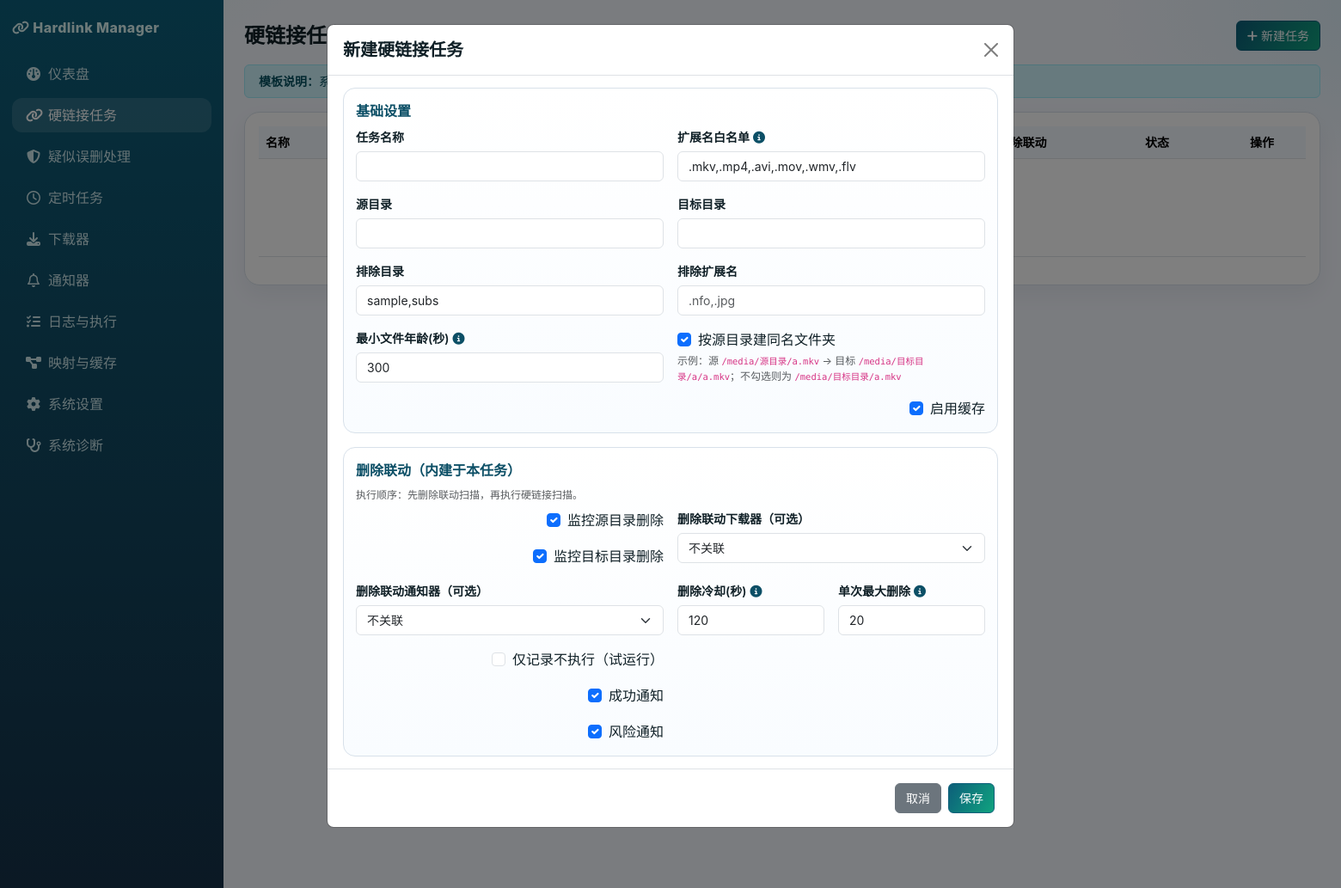
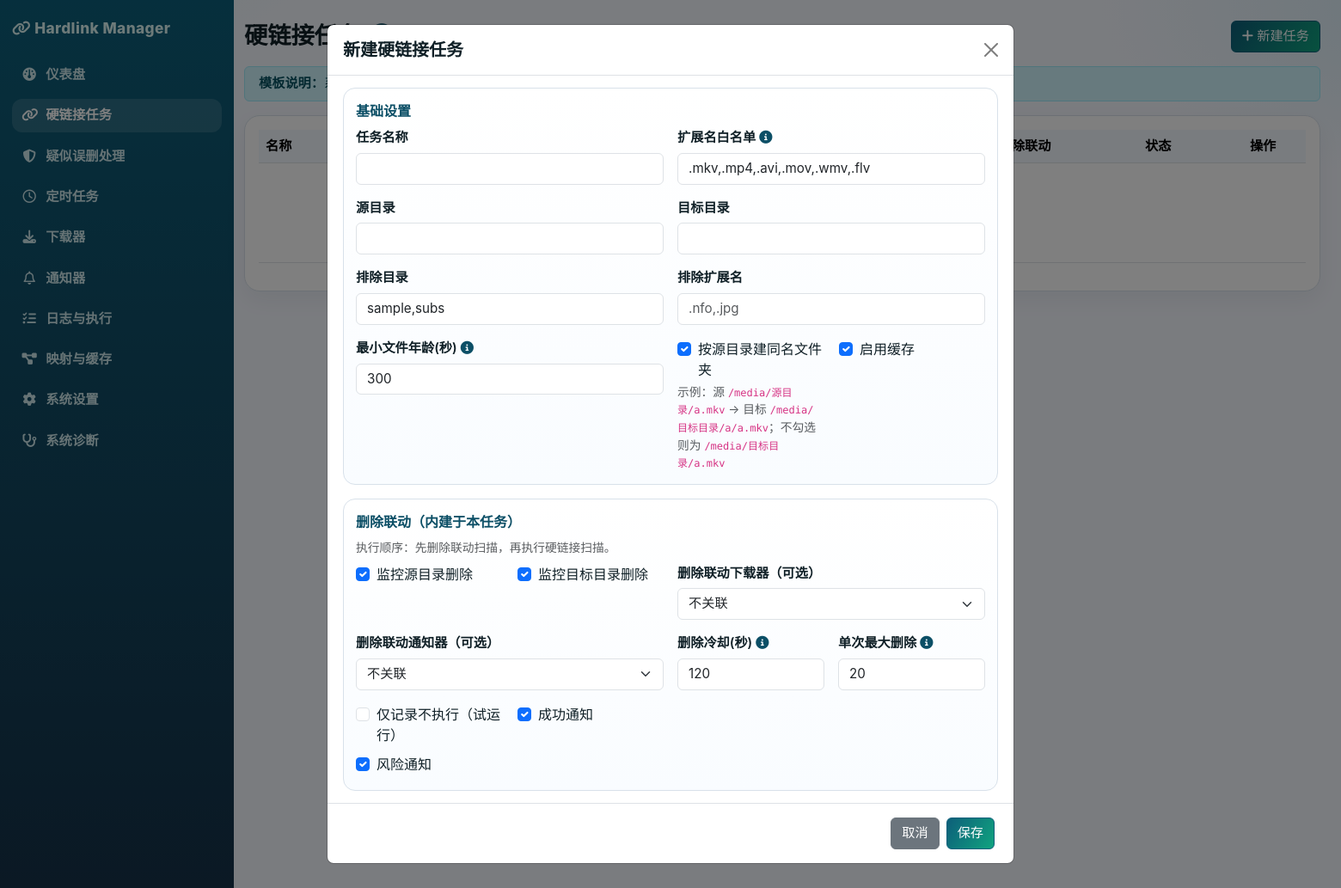
Before and after one commit to MaroD1M/HLM-Demo, a Flask app: page /hardlink in a window 1560 px wide, after a click on "新建任务". Shown: the whole page at 86% size. Run offline with Flask 3, Linux system fonts and the light colour scheme; parts of the project's set-up code (start-up, migrations or seed data) failed here and were passed over; some libraries are stand-ins or nearby versions.

Commit message:
chore: 发布 v0.2.3，完善UI可读性并更新README

```diff
--- a/static/css/app.css
+++ b/static/css/app.css
@@ -158,3 +158,235 @@ h5 { font-size: var(--fs-20); }
   margin-bottom: 8px;
   display: block;
 }
+/* Global readability */
+body {
+  font-size: 15px;
+}
+
+.main {
+  font-size: 0.98rem;
+}
+
+/* Sidebar readability */
+.side .brand {
+  font-size: 1.08rem;
+}
+
+.side .nav-link {
+  font-size: 0.96rem;
+  font-weight: 600;
+  padding: 0.58rem 0.7rem;
+  gap: 10px;
+}
+
+.side .nav-link span {
+  line-height: 1.35;
+}
+
+/* Common table action usability */
+.table-responsive {
+  overflow-x: auto;
+  -webkit-overflow-scrolling: touch;
+}
+
+.actions-row {
+  display: flex;
+  flex-wrap: wrap;
+  align-items: center;
+  gap: 8px;
+}
+
+.actions-row form {
+  margin: 0;
+}
+
+.actions-row .btn {
+  white-space: nowrap;
+}
+
+/* Hardlink task list */
+.hardlink-table {
+  min-width: 1180px;
+}
+
+.hardlink-table .col-actions {
+  min-width: 350px;
+}
+
+/* Mapping/caches table: keep operation visible and avoid giant horizontal drag */
+.mapping-table {
+  min-width: 1280px;
+  table-layout: auto;
+}
+
+.mapping-table th,
+.mapping-table td {
+  vertical-align: middle;
+}
+
+.mapping-table .col-actions {
+  min-width: 280px;
+  position: sticky;
+  right: 0;
+  z-index: 2;
+  background: #fff;
+  box-shadow: -10px 0 10px -12px rgba(12, 32, 54, 0.35);
+}
+
+.mapping-table thead .col-actions {
+  z-index: 3;
+  background: #f3f8ff;
+}
+
+.cache-table {
+  min-width: 760px;
+  table-layout: auto;
+}
+
+/* Modal form layout consistency */
+.field-checks {
+  display: grid;
+  grid-template-columns: repeat(2, minmax(0, 1fr));
+  gap: 10px 18px;
+  align-items: start;
+}
+
+.field-checks .form-check {
+  margin: 0;
+  min-height: 1.75rem;
+}
+
+@media (max-width: 992px) {
+  .field-checks {
+    grid-template-columns: 1fr;
+  }
+
+  .side .nav-link {
+    font-size: 0.94rem;
+  }
+}
+
+/* ---- Fine tuning round 2 (readability + layout ergonomics) ---- */
+.side {
+  width: 272px;
+}
+
+.side .nav-link {
+  white-space: normal;
+  align-items: flex-start;
+  line-height: 1.4;
+}
+
+.side .nav-link i {
+  margin-top: 2px;
+}
+
+.page-head h3 {
+  font-size: 1.55rem;
+}
+
+/* Hardlink task operation column: stable two-column action layout */
+.hardlink-table .actions-row {
+  display: grid;
+  grid-template-columns: repeat(2, minmax(118px, 1fr));
+  gap: 8px;
+}
+
+.hardlink-table .actions-row form,
+.hardlink-table .actions-row .btn {
+  width: 100%;
+}
+
+.hardlink-table .actions-row .btn {
+  text-align: center;
+}
+
+/* Mapping table: keep key operations visible with less horizontal drag */
+.mapping-table .col-wide {
+  width: 23%;
+}
+
+.mapping-table .col-mid {
+  width: 10%;
+}
+
+.mapping-table .col-narrow {
+  width: 7%;
+}
+
+.mapping-table .wrap-any {
+  max-width: 240px;
+}
+
+.mapping-table .actions-row {
+  justify-content: flex-start;
+}
+
+.cache-table td:last-child,
+.cache-table th:last-child {
+  min-width: 130px;
+}
+
+@media (max-width: 1200px) {
+  .hardlink-table .actions-row {
+    grid-template-columns: 1fr;
+  }
+
+  .hardlink-table .col-actions {
+    min-width: 280px;
+  }
+}
+
+@media (max-width: 960px) {
+  .side {
+    width: auto;
+  }
+
+  .side .nav-link {
+    align-items: center;
+  }
+
+  .page-head h3 {
+    font-size: 1.35rem;
+  }
+}
+
+
+/* Content typography scale (page body, not sidebar) */
+.main {
+  font-size: 1rem;
+}
+
+.main h3 {
+  font-size: 1.7rem;
+}
+
+.main .card,
+.main .table,
+.main .form-control,
+.main .form-select,
+.main .btn,
+.main .alert,
+.main .form-label {
+  font-size: 0.95rem;
+}
+
+.main .form-text,
+.main small,
+.main .text-muted {
+  font-size: 0.86rem;
+}
+
+.main .btn-sm {
+  font-size: 0.88rem;
+}
+
+@media (max-width: 960px) {
+  .main {
+    font-size: 0.98rem;
+  }
+
+  .main h3 {
+    font-size: 1.45rem;
+  }
+}
--- a/templates/_hardlink_jobs_panel.html
+++ b/templates/_hardlink_jobs_panel.html
@@ -1,6 +1,6 @@
 <div class="card p-3">
   <div class="table-responsive">
-    <table class="table align-middle table-fixed">
+    <table class="table align-middle table-fixed hardlink-table">
       <thead><tr><th class="col-mid">名称</th><th class="col-wide">源目录</th><th class="col-wide">目标目录</th><th class="col-mid">删除联动</th><th class="col-narrow">状态</th><th class="col-actions">操作</th></tr></thead>
       <tbody>
       {% if tasks %}
@@ -42,25 +42,31 @@
         <div class="col-md-6"><label class="form-label">排除目录</label><input class="form-control" name="exclude_dirs" value="{{ t.exclude_dirs or '' }}"></div>
         <div class="col-md-6"><label class="form-label">排除扩展名</label><input class="form-control" name="exclude_extensions" value="{{ t.exclude_extensions or '' }}"></div>
         <div class="col-md-6"><label class="form-label">最小文件年龄(秒)</label><input class="form-control" type="number" name="min_file_age_seconds" value="{{ t.min_file_age_seconds }}"></div>
-        <div class="col-md-6 d-flex align-items-end gap-3">
+        <div class="col-md-6">
+          <div class="field-checks">
           <div class="form-check"><input class="form-check-input" type="checkbox" name="create_folder" {% if t.create_folder %}checked{% endif %}><label class="form-check-label">按源目录建同名文件夹</label></div>
           <div class="form-check"><input class="form-check-input" type="checkbox" name="use_cache" {% if t.use_cache %}checked{% endif %}><label class="form-check-label">启用缓存</label></div>
+        </div>
         </div>
       </div></div></div>
 
         <div class="col-12"><div class="section-card"><div class="section-title mb-2">删除联动（内建于本任务）</div><div class="row g-3">
-        <div class="col-md-6 d-flex align-items-end gap-3">
+        <div class="col-md-6">
+          <div class="field-checks">
           <div class="form-check"><input class="form-check-input" type="checkbox" name="monitor_source_delete" {% if t.monitor_source_delete %}checked{% endif %}><label class="form-check-label">监控源目录删除</label></div>
           <div class="form-check"><input class="form-check-input" type="checkbox" name="monitor_dest_delete" {% if t.monitor_dest_delete %}checked{% endif %}><label class="form-check-label">监控目标目录删除</label></div>
+        </div>
         </div>
         <div class="col-md-6"><label class="form-label">删除联动下载器（可选）</label><select class="form-select" name="delete_downloader_id"><option value="">不关联</option>{% for d in downloaders %}<option value="{{ d.id }}" {% if t.delete_downloader_id==d.id %}selected{% endif %}>{{ d.name }}</option>{% endfor %}</select></div>
         <div class="col-md-6"><label class="form-label">删除联动通知器（可选）</label><select class="form-select" name="delete_notifier_id"><option value="">不关联</option>{% for n in notifiers %}<option value="{{ n.id }}" {% if t.delete_notifier_id==n.id %}selected{% endif %}>{{ n.name }}</option>{% endfor %}</select></div>
         <div class="col-md-3"><label class="form-label">删除冷却(秒)</label><input class="form-control" type="number" name="delete_cooldown_seconds" value="{{ t.delete_cooldown_seconds or 120 }}" min="0"></div>
         <div class="col-md-3"><label class="form-label">单次最大删除</label><input class="form-control" type="number" name="delete_max_deletes_per_run" value="{{ t.delete_max_deletes_per_run or 20 }}" min="1"></div>
-        <div class="col-md-6 d-flex align-items-end gap-3">
+        <div class="col-md-6">
+          <div class="field-checks">
           <div class="form-check"><input class="form-check-input" type="checkbox" name="delete_dry_run" {% if t.delete_dry_run %}checked{% endif %}><label class="form-check-label">仅记录不执行（试运行）</label></div>
           <div class="form-check"><input class="form-check-input" type="checkbox" name="delete_notify_on_delete" {% if t.delete_notify_on_delete %}checked{% endif %}><label class="form-check-label">成功通知</label></div>
           <div class="form-check"><input class="form-check-input" type="checkbox" name="delete_notify_on_risky_delete" {% if t.delete_notify_on_risky_delete %}checked{% endif %}><label class="form-check-label">风险通知</label></div>
+        </div>
         </div>
       </div></div></div>
       </div></div>
--- a/templates/_mapping_panel.html
+++ b/templates/_mapping_panel.html
@@ -13,7 +13,7 @@
       </div>
 
       <div class="table-responsive">
-        <table class="table table-sm align-middle table-fixed">
+        <table class="table table-sm align-middle table-fixed mapping-table">
           <thead><tr><th class="col-narrow"><input type="checkbox" onclick="toggleAllByClass('map-check', this.checked)"></th><th class="col-wide">源文件</th><th class="col-wide">目标文件</th><th class="col-mid">来源</th><th class="col-mid">关联状态</th><th class="col-narrow">失败计数</th><th class="col-mid">上次失败时间</th><th class="col-narrow">下载器 ID</th><th class="col-mid">种子 Hash</th><th class="col-actions">操作</th></tr></thead>
           <tbody>
             {% if mappings %}
@@ -103,7 +103,7 @@
       </div>
 
       <div class="table-responsive">
-        <table class="table table-sm align-middle table-fixed">
+        <table class="table table-sm align-middle table-fixed cache-table">
           <thead><tr><th><input type="checkbox" onclick="toggleAllByClass('cache-check', this.checked)"></th><th>源文件</th><th>目标文件</th><th>操作</th></tr></thead>
           <tbody>
             {% if caches %}
--- a/templates/hardlink.html
+++ b/templates/hardlink.html
@@ -26,28 +26,34 @@
         <div class="col-md-6"><label class="form-label">排除目录</label><input class="form-control" name="exclude_dirs" value="{{ default_exclude_dirs }}"></div>
         <div class="col-md-6"><label class="form-label">排除扩展名</label><input class="form-control" name="exclude_extensions" placeholder=".nfo,.jpg"></div>
         <div class="col-md-6"><label class="form-label">最小文件年龄(秒)<i class="fa-solid fa-circle-info hint-icon" data-bs-toggle="tooltip" title="用于避开下载中/写入中的文件；建议 120-600 秒。"></i></label><input class="form-control" type="number" name="min_file_age_seconds" value="300"></div>
-        <div class="col-md-6 d-flex align-items-end gap-3">
+        <div class="col-md-6">
+          <div class="field-checks">
           <div>
             <div class="form-check"><input class="form-check-input" type="checkbox" name="create_folder" checked><label class="form-check-label">按源目录建同名文件夹</label></div>
             <div class="form-text">示例：源 <code>/media/源目录/a.mkv</code> -> 目标 <code>/media/目标目录/a/a.mkv</code>；不勾选则为 <code>/media/目标目录/a.mkv</code></div>
           </div>
           <div class="form-check"><input class="form-check-input" type="checkbox" name="use_cache" checked><label class="form-check-label">启用缓存</label></div>
         </div>
+        </div>
       </div></div></div>
 
         <div class="col-12"><div class="section-card"><div class="section-title mb-2">删除联动（内建于本任务）</div><div class="form-text mb-2">执行顺序：先删除联动扫描，再执行硬链接扫描。</div><div class="row g-3">
-        <div class="col-md-6 d-flex align-items-end gap-3">
+        <div class="col-md-6">
+          <div class="field-checks">
           <div class="form-check"><input class="form-check-input" type="checkbox" name="monitor_source_delete" checked><label class="form-check-label">监控源目录删除</label></div>
           <div class="form-check"><input class="form-check-input" type="checkbox" name="monitor_dest_delete" checked><label class="form-check-label">监控目标目录删除</label></div>
+        </div>
         </div>
         <div class="col-md-6"><label class="form-label">删除联动下载器（可选）</label><select class="form-select" name="delete_downloader_id"><option value="">不关联</option>{% for d in downloaders %}<option value="{{ d.id }}">{{ d.name }}</option>{% endfor %}</select></div>
         <div class="col-md-6"><label class="form-label">删除联动通知器（可选）</label><select class="form-select" name="delete_notifier_id"><option value="">不关联</option>{% for n in notifiers %}<option value="{{ n.id }}">{{ n.name }}</option>{% endfor %}</select></div>
         <div class="col-md-3"><label class="form-label">删除冷却(秒)<i class="fa-solid fa-circle-info hint-icon" data-bs-toggle="tooltip" title="同一映射在冷却时间内不会重复触发删除联动，避免抖动。"></i></label><input class="form-control" type="number" name="delete_cooldown_seconds" value="120" min="0"></div>
         <div class="col-md-3"><label class="form-label">单次最大删除<i class="fa-solid fa-circle-info hint-icon" data-bs-toggle="tooltip" title="本轮最多处理条数，超过会顺延到下轮，防止一次性误操作过多。"></i></label><input class="form-control" type="number" name="delete_max_deletes_per_run" value="20" min="1"></div>
-        <div class="col-md-6 d-flex align-items-end gap-3">
+        <div class="col-md-6">
+          <div class="field-checks">
           <div class="form-check"><input class="form-check-input" type="checkbox" name="delete_dry_run"><label class="form-check-label">仅记录不执行（试运行）</label></div>
           <div class="form-check"><input class="form-check-input" type="checkbox" name="delete_notify_on_delete" checked><label class="form-check-label">成功通知</label></div>
           <div class="form-check"><input class="form-check-input" type="checkbox" name="delete_notify_on_risky_delete" checked><label class="form-check-label">风险通知</label></div>
+        </div>
         </div>
       </div></div></div>
       </div></div>
```
Also changed, not shown: CHANGELOG.md, README.md, 1 other file.
